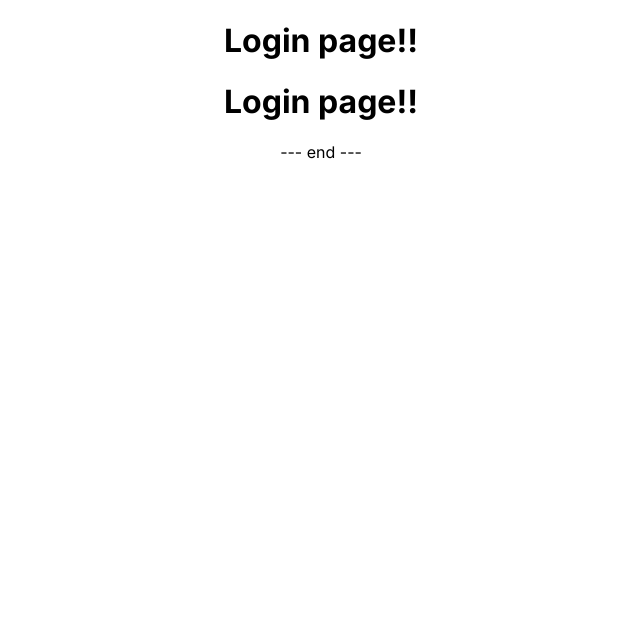
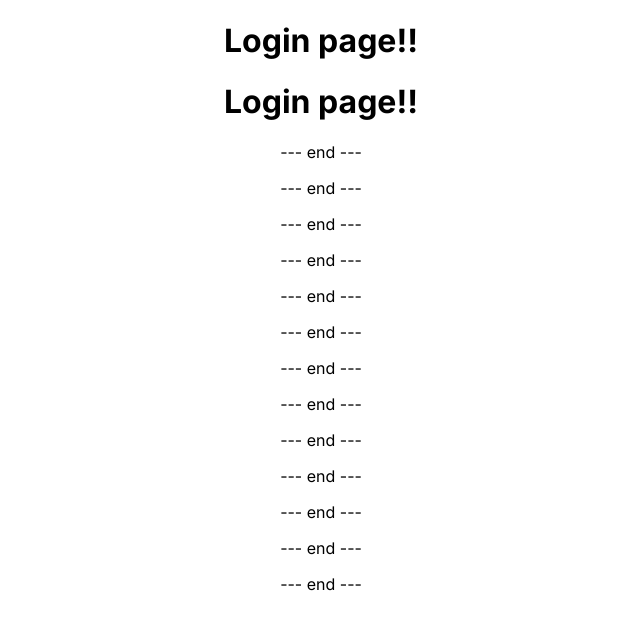
Before and after one commit to tangbaotrann/admin__server-action, a Next.js app: page /login in a window 1280 px wide. Shown: the top 630 px of the page, without its empty margins (319-959 px from the left). Built offline with nearby package versions, Linux system fonts and the light colour scheme.

Commit message:
updated: next.config

```diff
--- a/src/app/login/page.jsx
+++ b/src/app/login/page.jsx
@@ -7,6 +7,18 @@ function LoginPage() {
       <h1>Login page!!</h1>
 
       <p>--- end ---</p>
+      <p>--- end ---</p>
+      <p>--- end ---</p>
+      <p>--- end ---</p>
+      <p>--- end ---</p>
+      <p>--- end ---</p>
+      <p>--- end ---</p>
+      <p>--- end ---</p>
+      <p>--- end ---</p>
+      <p>--- end ---</p>
+      <p>--- end ---</p>
+      <p>--- end ---</p>
+      <p>--- end ---</p>
     </div>
   );
 }
--- a/src/app/page.js
+++ b/src/app/page.js
@@ -2,6 +2,12 @@ export default function Home() {
   return (
     <div style={{ textAlign: "center" }}>
       <p>Home hi! nextjs@14 cicd</p>
+      <p>Home hi! nextjs@14 cicd</p>
+      <p>Home hi! nextjs@14 cicd</p>
+      <p>Home hi! nextjs@14 cicd</p>
+      <p>Home hi! nextjs@14 cicd</p>
+      <p>Home hi! nextjs@14 cicd</p>
+      <p>Home hi! nextjs@14 cicd</p>
     </div>
   );
 }
```
